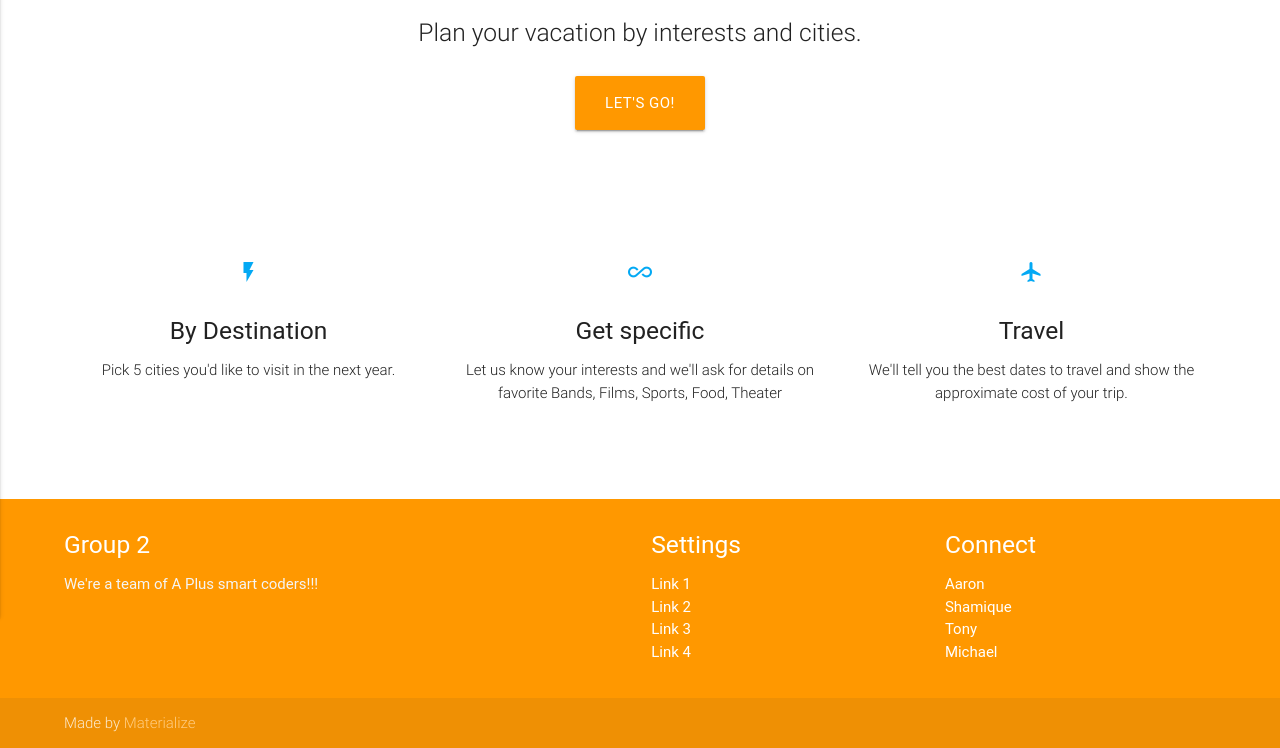
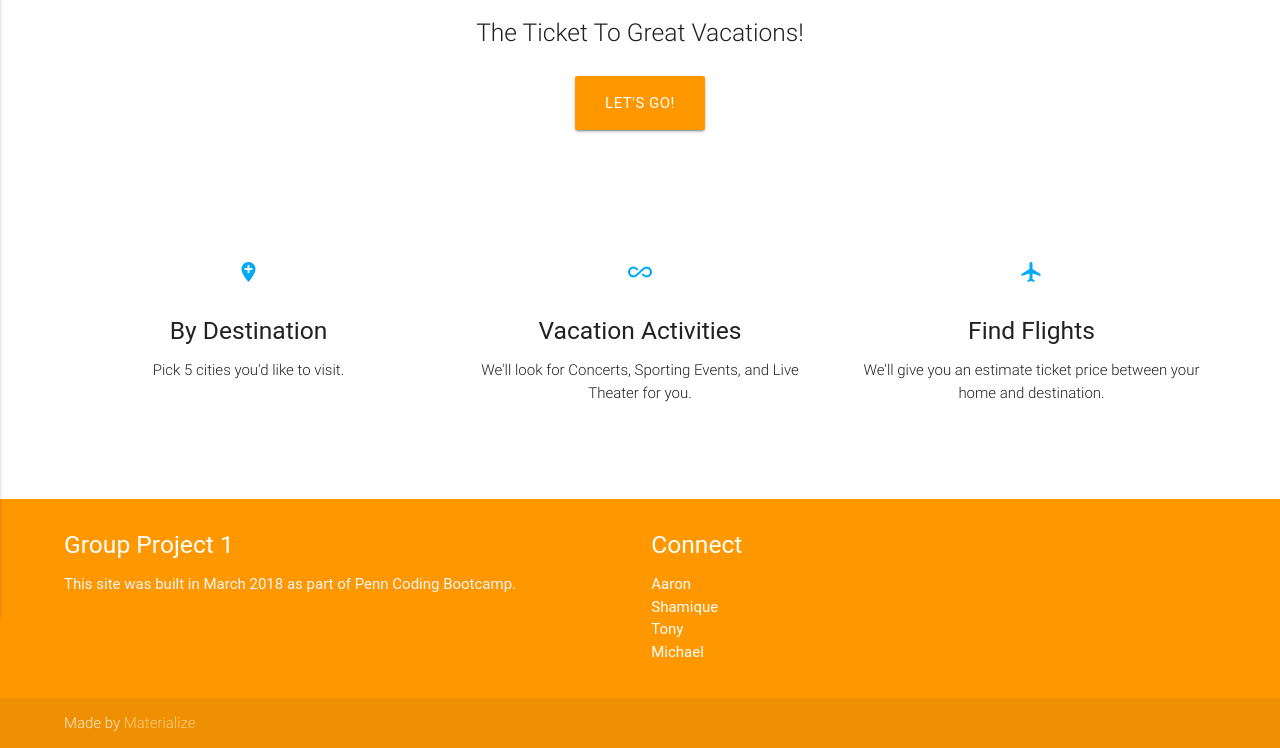
Before and after one commit to okputadora/tripstoplanmike, a plain HTML site: page index.html in a window 1280 px wide. Shown: the part 243-991 px from the top of the page. Drawn offline with nearby package versions, Linux system fonts and the light colour scheme; a web font is replaced by a local one.

Commit message:
updated index

```diff
--- a/index.html
+++ b/index.html
@@ -13,10 +13,11 @@
 </head>
 <body>
   <nav class="light-blue lighten-1" role="navigation">
-    <div class="nav-wrapper container"><a id="logo-container" href="#" class="brand-logo">Logo</a>
+    <div class="nav-wrapper container"><a  id="logo-container" href="#" class="brand-logo"><img src="ttplogo.png" height="100px" πclass="brand-logo"></a>
+<!--
       <ul class="right hide-on-med-and-down">
         <li><a href="#">Navbar Link</a></li>
-      </ul>
+      </ul> -->
 
       <ul id="nav-mobile" class="side-nav">
         <li><a href="#">Navbar Link</a></li>
@@ -27,9 +28,9 @@
   <div class="section no-pad-bot" id="index-banner">
     <div class="container">
       <br><br>
-      <h1 class="header center orange-text">Trip Planner</h1>
+      <h1 class="header center orange-text">Trips to Plan</h1>
       <div class="row center">
-        <h5 class="header col s12 light">Plan your vacation by interests and cities.</h5>
+        <h5 class="header col s12 light">The Ticket To Great Vacations!</h5>
       </div>
       <div class="row center">
         <a href="application.html" id="download-button" class="btn-large waves-effect waves-light orange">Let's go!
@@ -48,28 +49,28 @@
       <div class="row">
         <div class="col s12 m4">
           <div class="icon-block">
-            <h2 class="center light-blue-text"><i class="material-icons">flash_on</i></h2>
+            <h2 class="center light-blue-text"><i class="material-icons">add_location</i></h2>
             <h5 class="center">By Destination</h5>
 
-            <p class="light center">Pick 5 cities you'd like to visit in the next year.</p>
+            <p class="light center">Pick 5 cities you'd like to visit.</p>
           </div>
         </div>
 
         <div class="col s12 m4">
           <div class="icon-block">
             <h2 class="center light-blue-text"><i class="material-icons">all_inclusive</i></h2>
-            <h5 class="center">Get specific</h5>
+            <h5 class="center">Vacation Activities</h5>
 
-            <p class="light center">Let us know your interests and we'll ask for details on favorite Bands, Films, Sports, Food, Theater</p>
+            <p class="light center">We'll look for Concerts, Sporting Events, and Live Theater for you.</p>
           </div>
         </div>
 
         <div class="col s12 m4">
           <div class="icon-block">
             <h2 class="center light-blue-text"><i class="material-icons">airplanemode_active</i></h2>
-            <h5 class="center">Travel</h5>
+            <h5 class="center">Find Flights</h5>
 
-            <p class="light center">We'll tell you the best dates to travel and show the approximate cost of your trip.</p>
+            <p class="light center">We'll give you an estimate ticket price between your home and destination.</p>
           </div>
         </div>
       </div>
@@ -82,12 +83,12 @@
     <div class="container">
       <div class="row">
         <div class="col l6 s12">
-          <h5 class="white-text">Group 2</h5>
-          <p class="grey-text text-lighten-4">We're a team of A Plus smart coders!!!</p>
+          <h5 class="white-text">Group Project 1</h5>
+          <p class="grey-text text-lighten-4">This site was built in March 2018 as part of Penn Coding Bootcamp.</p>
 
 
         </div>
-        <div class="col l3 s12">
+        <!-- <div class="col l3 s12">
           <h5 class="white-text">Settings</h5>
           <ul>
             <li><a class="white-text" href="#!">Link 1</a></li>
@@ -95,14 +96,14 @@
             <li><a class="white-text" href="#!">Link 3</a></li>
             <li><a class="white-text" href="#!">Link 4</a></li>
           </ul>
-        </div>
+        </div> -->
         <div class="col l3 s12">
           <h5 class="white-text">Connect</h5>
           <ul>
-            <li><a class="white-text" href="#!">Aaron</a></li>
-            <li><a class="white-text" href="#!">Shamique</a></li>
-            <li><a class="white-text" href="#!">Tony</a></li>
-            <li><a class="white-text" href="#!">Michael</a></li>
+            <li><a class="white-text" href="https://moskowitza.github.io">Aaron</a></li>
+            <li><a class="white-text" href="https://shamique16.github.io">Shamique</a></li>
+            <li><a class="white-text" href="https://tonybcodes.github.io">Tony</a></li>
+            <li><a class="white-text" href="https://okputadora.github.io">Michael</a></li>
           </ul>
         </div>
       </div>
```
